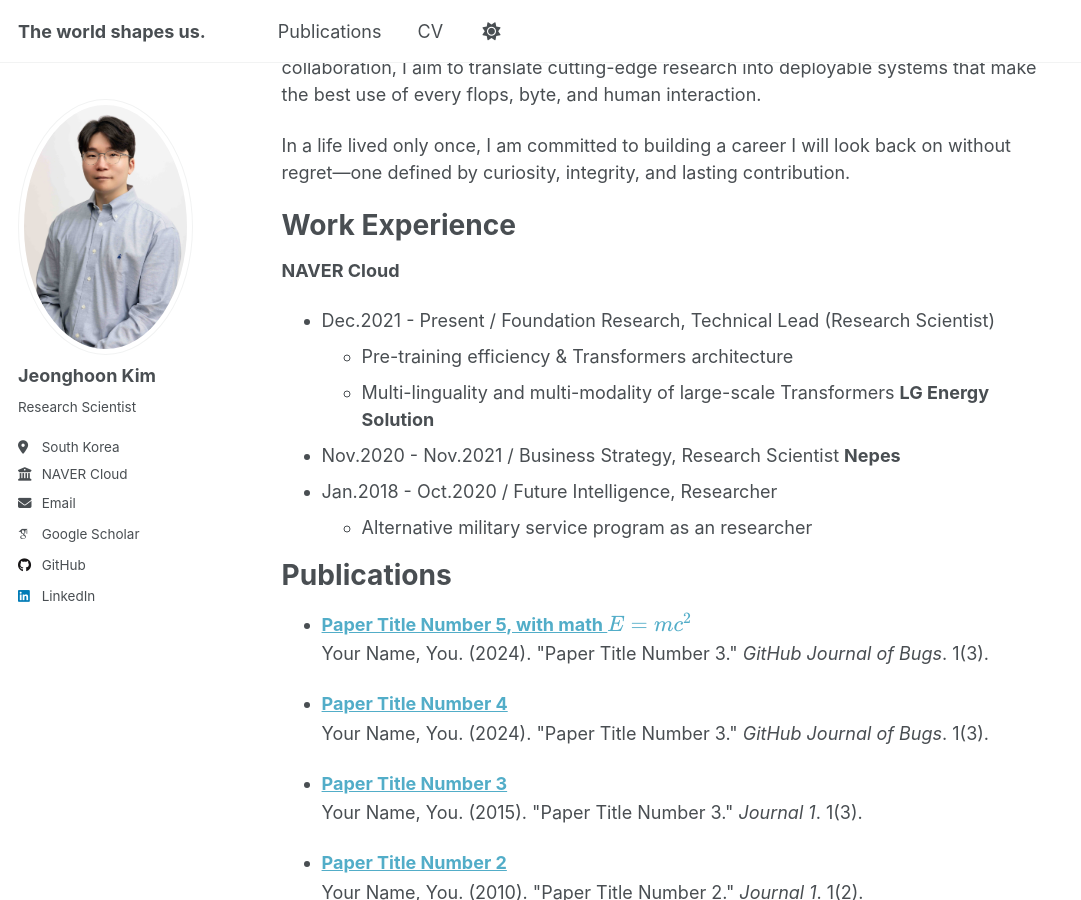
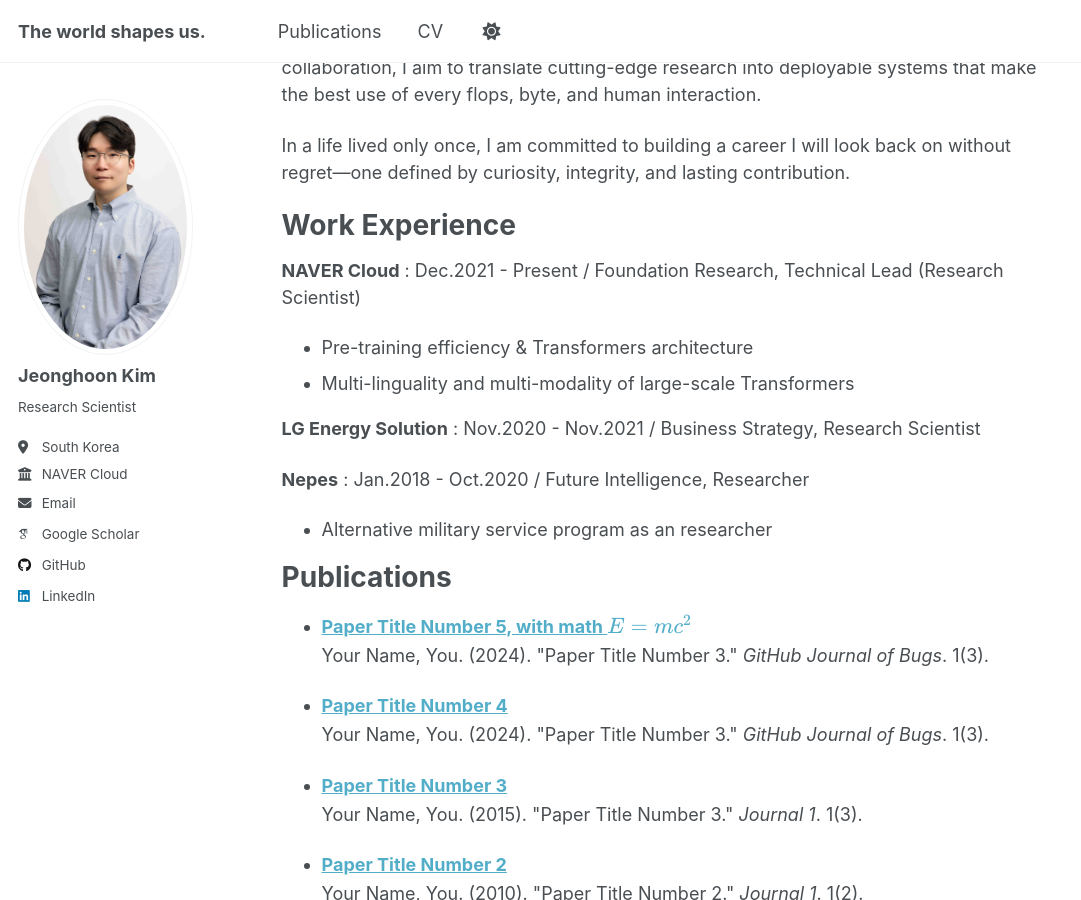
Before and after one commit to penpaperkeycode/penpaperkeycode.github.io, a Jekyll site: the page built from _pages/about.md, in a window 1280 px wide and 900 px high, scrolled down 321 px. Shown: the whole window, without its empty margins (0-1081 px from the left). Built offline with Jekyll 4.4.1, drawn with Linux system fonts in a browser that asks for light colours; some web fonts are replaced.

```diff
--- a/_pages/about.md
+++ b/_pages/about.md
@@ -16,14 +16,13 @@ In a life lived only once, I am committed to building a career I will look back
 
 Work Experience
 ======
-**NAVER Cloud**
-* Dec.2021 - Present / Foundation Research, Technical Lead (Research Scientist)
+**NAVER Cloud** : Dec.2021 - Present / Foundation Research, Technical Lead (Research Scientist)
    * Pre-training efficiency & Transformers architecture
    * Multi-linguality and multi-modality of large-scale Transformers
-**LG Energy Solution**
-* Nov.2020 - Nov.2021 / Business Strategy, Research Scientist
-**Nepes**
-* Jan.2018 - Oct.2020 / Future Intelligence, Researcher
+
+**LG Energy Solution** : Nov.2020 - Nov.2021 / Business Strategy, Research Scientist
+
+**Nepes** : Jan.2018 - Oct.2020 / Future Intelligence, Researcher
    * Alternative military service program as an researcher
 
 Publications
```
